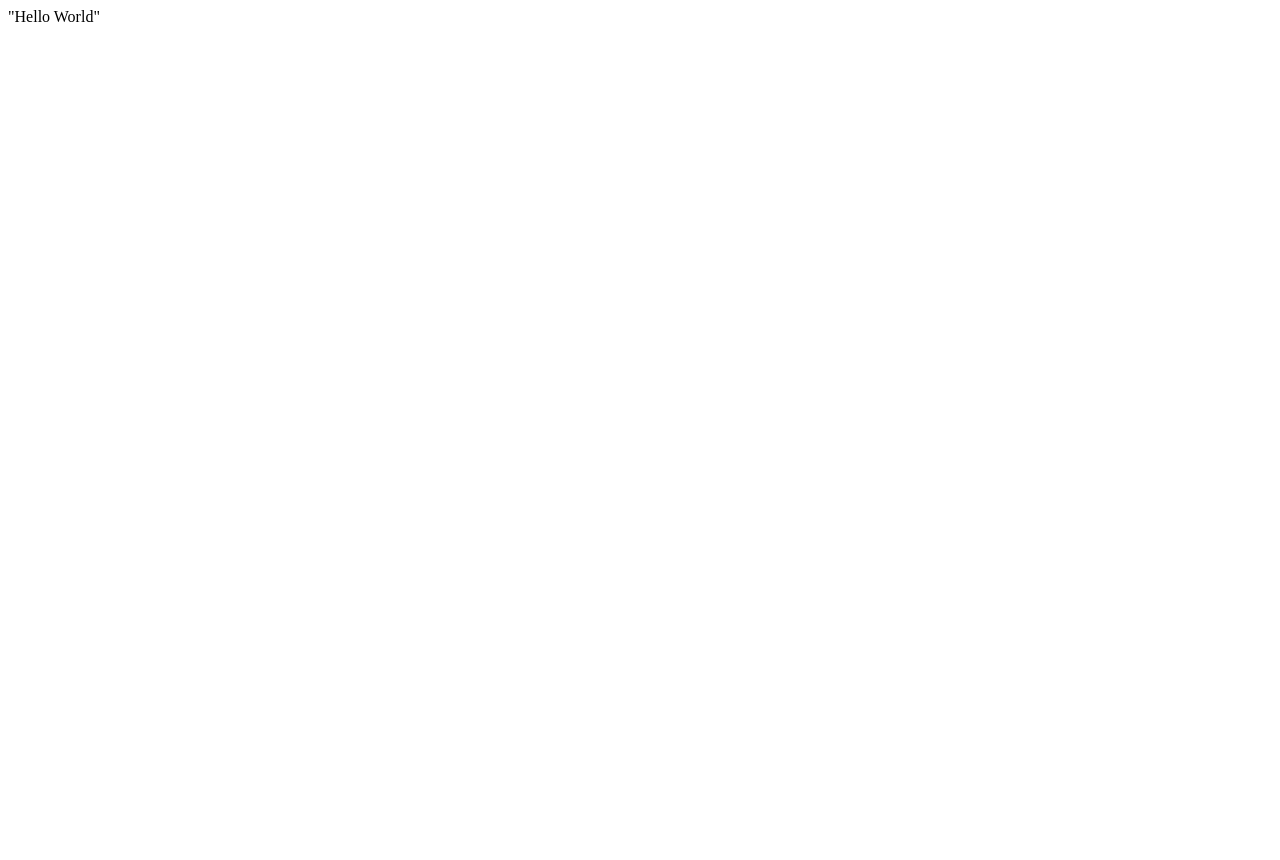
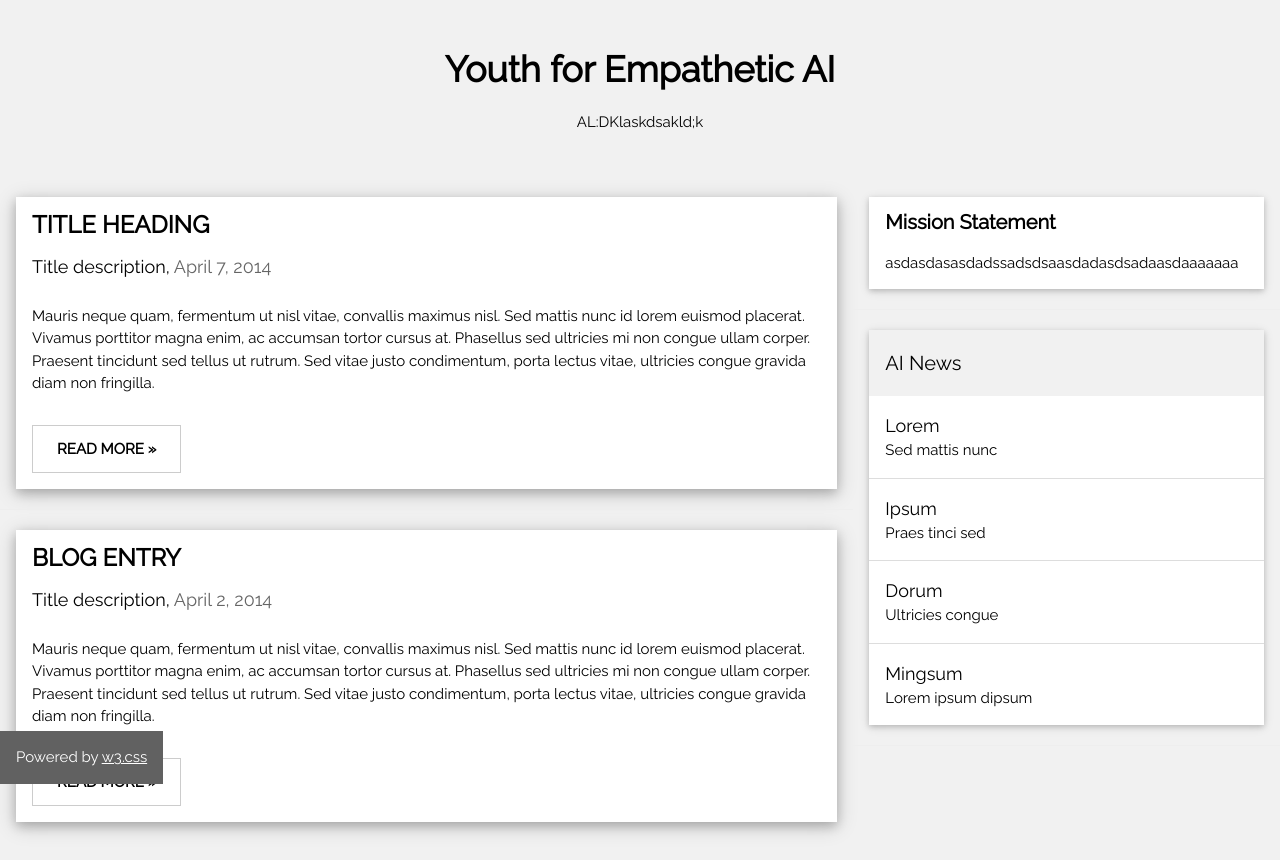
Before and after one commit to youthforempatheticaiorg/youthforempatheticaiorg.github.io, a plain HTML site: page index.html in a window 1280 px wide. Before the commit the page ends 800 px from the top, so only its background shows below. Drawn offline with nearby package versions, Linux system fonts and the light colour scheme.

Commit message:
Update index.html

```diff
--- a/index.html
+++ b/index.html
@@ -1 +1,123 @@
-"Hello World"
+<html lang="ts">
+<head>
+<title>Youth for Empathetic AI</title>
+<meta charset="UTF-8">
+<meta name="viewport" content="width=device-width, initial-scale=1">
+<link rel="stylesheet" href="https://www.w3schools.com/w3css/4/w3.css">
+<link rel="stylesheet" href="https://fonts.googleapis.com/css?family=Raleway">
+<style>
+body,h1,h2,h3,h4,h5 {font-family: "Raleway", sans-serif}
+</style>
+</head>
+<body class="w3-light-grey">
+
+<!-- w3-content defines a container for fixed size centered content,
+and is wrapped around the whole page content, except for the footer in this example -->
+<div class="w3-content" style="max-width:1400px">
+
+<!-- Header -->
+<header class="w3-container w3-center w3-padding-32">
+  <h1><b>Youth for Empathetic AI</b></h1>
+  <p>AL:DKlaskdsakld;k</p>
+</header>
+
+<!-- Grid -->
+<div class="w3-row">
+
+<!-- Blog entries -->
+<div class="w3-col l8 s12">
+  <!-- Blog entry -->
+  <div class="w3-card-4 w3-margin w3-white">
+    <div class="w3-container">
+      <h3><b>TITLE HEADING</b></h3>
+      <h5>Title description, <span class="w3-opacity">April 7, 2014</span></h5>
+    </div>
+
+    <div class="w3-container">
+      <p>Mauris neque quam, fermentum ut nisl vitae, convallis maximus nisl. Sed mattis nunc id lorem euismod placerat. Vivamus porttitor magna enim, ac accumsan tortor cursus at. Phasellus sed ultricies mi non congue ullam corper. Praesent tincidunt sed
+        tellus ut rutrum. Sed vitae justo condimentum, porta lectus vitae, ultricies congue gravida diam non fringilla.</p>
+      <div class="w3-row">
+        <div class="w3-col m8 s12">
+          <p><button class="w3-button w3-padding-large w3-white w3-border"><b>READ MORE »</b></button></p>
+        </div>
+        <div class="w3-col m4 w3-hide-small">
+        </div>
+      </div>
+    </div>
+  </div>
+  <hr>
+
+  <!-- Blog entry -->
+  <div class="w3-card-4 w3-margin w3-white">
+    <div class="w3-container">
+      <h3><b>BLOG ENTRY</b></h3>
+      <h5>Title description, <span class="w3-opacity">April 2, 2014</span></h5>
+    </div>
+
+    <div class="w3-container">
+      <p>Mauris neque quam, fermentum ut nisl vitae, convallis maximus nisl. Sed mattis nunc id lorem euismod placerat. Vivamus porttitor magna enim, ac accumsan tortor cursus at. Phasellus sed ultricies mi non congue ullam corper. Praesent tincidunt sed
+        tellus ut rutrum. Sed vitae justo condimentum, porta lectus vitae, ultricies congue gravida diam non fringilla.</p>
+      <div class="w3-row">
+        <div class="w3-col m8 s12">
+          <p><button class="w3-button w3-padding-large w3-white w3-border"><b>READ MORE »</b></button></p>
+        </div>
+        <div class="w3-col m4 w3-hide-small">
+        </div>
+      </div>
+    </div>
+  </div>
+<!-- END BLOG ENTRIES -->
+</div>
+
+<!-- Introduction menu -->
+<div class="w3-col l4">
+  <!-- About Card -->
+  <div class="w3-card w3-margin w3-margin-top">
+    <div class="w3-container w3-white">
+      <h4><b>Mission Statement</b></h4>
+      <p>asdasdasasdadssadsdsaasdadasdsadaasdaaaaaaa</p>
+    </div>
+  </div><hr>
+
+  <!-- Posts -->
+  <div class="w3-card w3-margin">
+    <div class="w3-container w3-padding">
+      <h4>AI News</h4>
+    </div>
+    <ul class="w3-ul w3-hoverable w3-white">
+      <li class="w3-padding-16">
+        <span class="w3-large">Lorem</span><br>
+        <span>Sed mattis nunc</span>
+      </li>
+      <li class="w3-padding-16">
+        <span class="w3-large">Ipsum</span><br>
+        <span>Praes tinci sed</span>
+      </li>
+      <li class="w3-padding-16">
+        <span class="w3-large">Dorum</span><br>
+        <span>Ultricies congue</span>
+      </li>
+      <li class="w3-padding-16 w3-hide-medium w3-hide-small">
+        <span class="w3-large">Mingsum</span><br>
+        <span>Lorem ipsum dipsum</span>
+      </li>
+    </ul>
+  </div>
+  <hr>
+
+<!-- END Introduction Menu -->
+</div>
+
+<!-- END GRID -->
+</div><br>
+
+<!-- END w3-content -->
+</div>
+
+<!-- Footer -->
+<footer class="w3-container w3-dark-grey w3-margin-bottom" style="position: absolute; bottom: 0;">
+  <p>Powered by <a href="https://www.w3schools.com/w3css/default.asp" target="_blank">w3.css</a></p>
+</footer>
+
+</body>
+</html>
```
